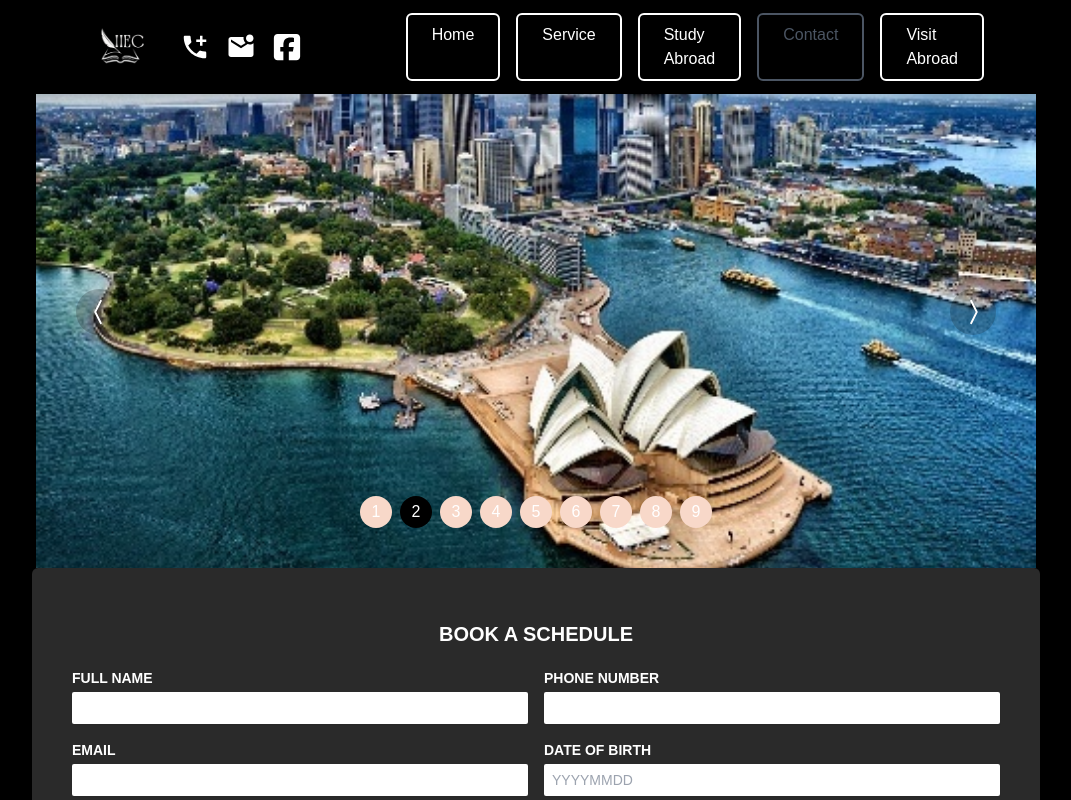
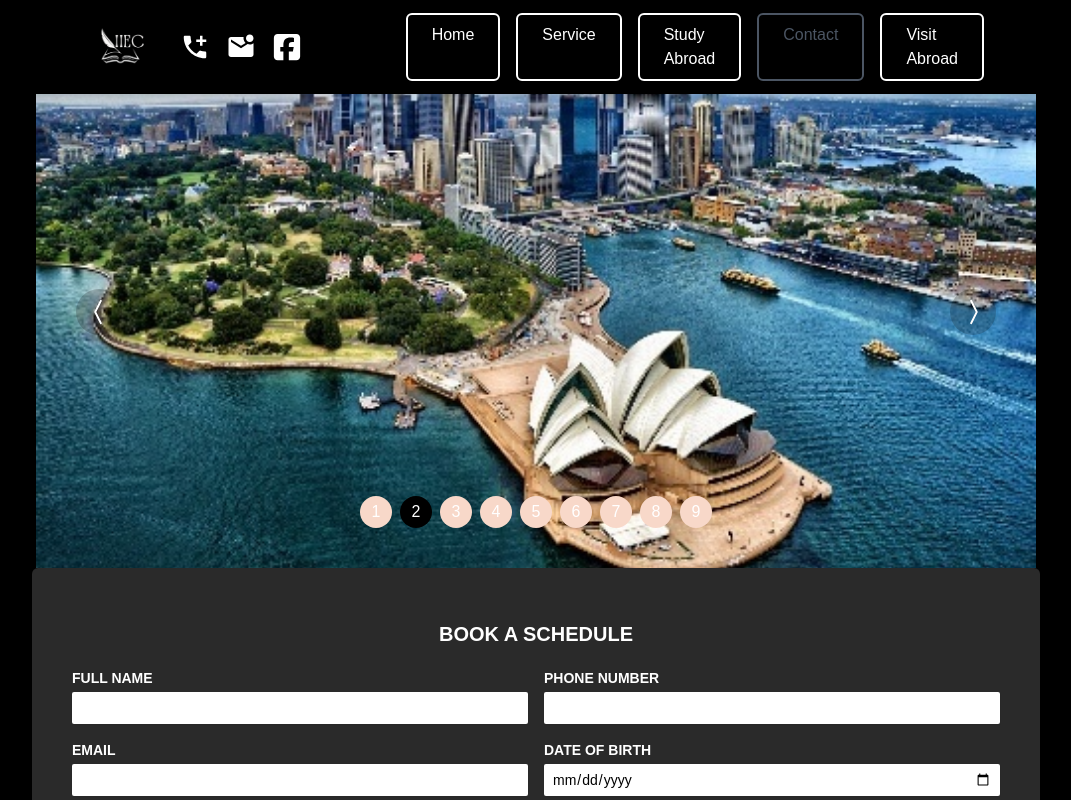
Before and after one commit to raselrzl/iqrainternational, a Next.js app: page /contact in a window 1280 px wide. Shown: the top 800 px of the page, without its empty margins (104-1175 px from the left). Built offline with nearby package versions, Linux system fonts and the light colour scheme; no server answers.

Commit message:
added  added save

```diff
--- a/app/contact/page.js
+++ b/app/contact/page.js
@@ -35,9 +35,6 @@ export default function ContactPage() {
     }
     if (!formData.dateofbirth) {
       formErrors.dateofbirth = "Date of Birth is required";
-    } else if (!/^\d{6}$|^\d{8}$/.test(formData.dateofbirth)) {
-      formErrors.dateofbirth =
-        "Date of Birth must be in the format YYMMDD or YYYYMMDD";
     }
     if (!formData.phoneNumber)
       formErrors.phoneNumber = "phoneNumber is required";
@@ -233,14 +230,12 @@ export default function ContactPage() {
                       Date of Birth
                     </label>
                     <input
-                      type="text"
+                      type="date"
                       name="dateofbirth"
                       id="dateofbirth"
                       value={formData.dateofbirth || ""}
                       onChange={handleChange}
-                      maxLength={8} // Maximum length for the full format (YYYYMMDDXXXX)
-                      pattern="\d{6}|\d{8}" // Ensures input is 10 or 12 digits
-                      placeholder="YYYYMMDD"
+                      placeholder="mm/dd/yyyy"
                       className="mt-1 block w-full h-8 rounded-sm border-gray-300 p-2 text-black shadow-sm focus:border-indigo-500 focus:ring focus:ring-indigo-200 focus:ring-opacity-50"
                     />
                     {errors.dateofbirth && (
```
